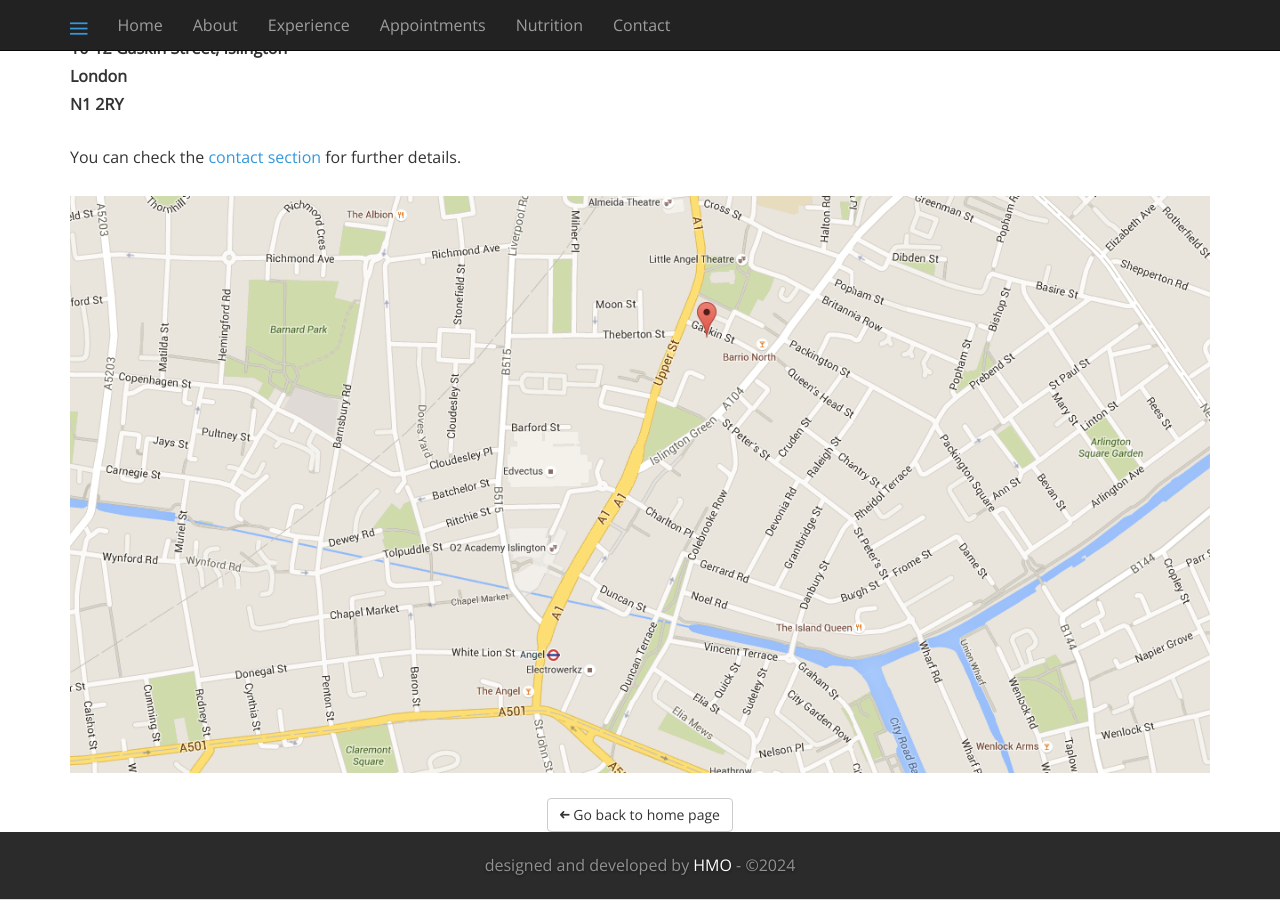
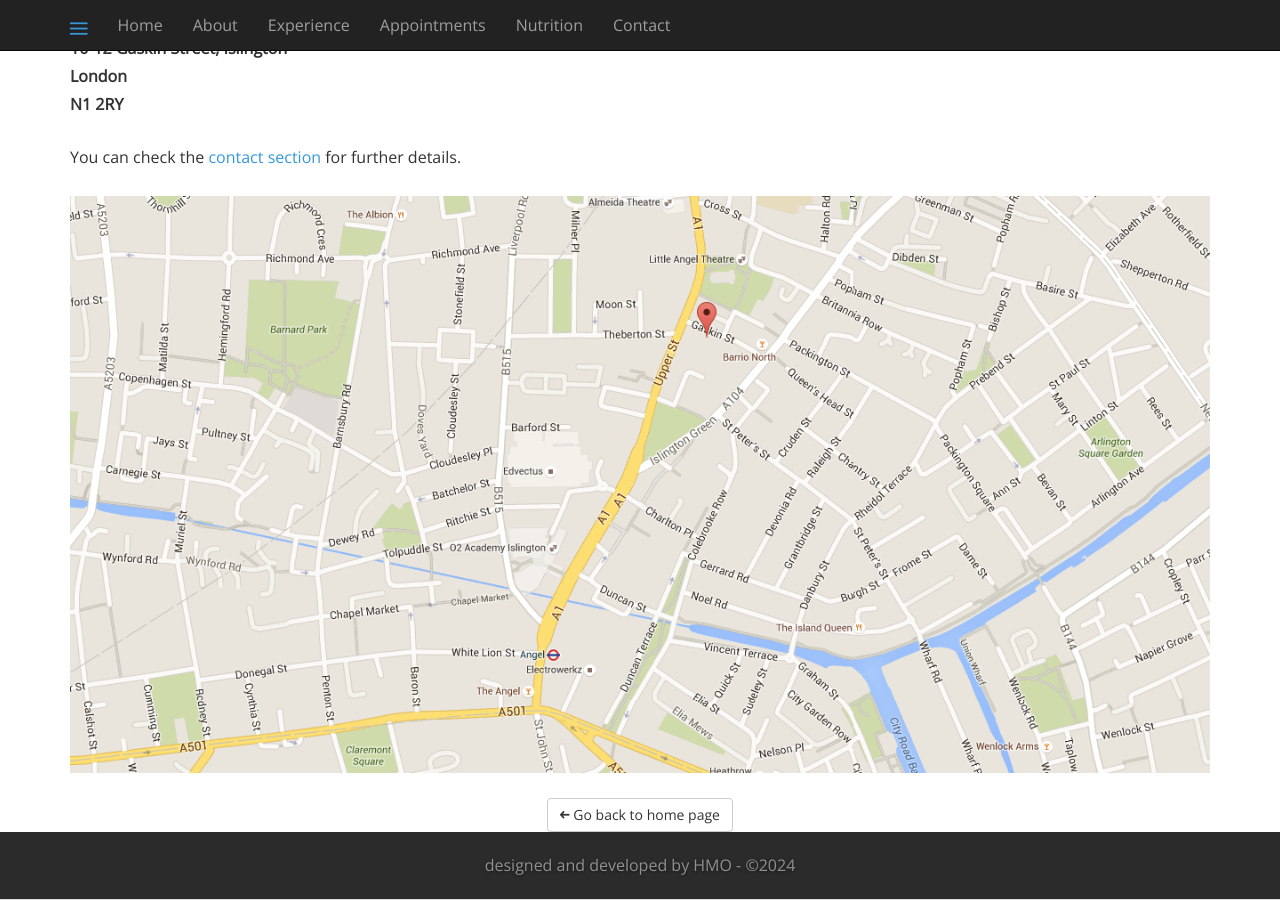
Before and after one commit to huseyinozyilmaz/drnurdan.com, a Jekyll site: the page built from _posts/2015-10-06-new-address.md, in a window 1280 px wide and 900 px high, scrolled down 754 px. Built offline with Jekyll 4.4.1, drawn with Linux system fonts in a browser that asks for light colours; part of the change alters nothing that is shown.

```diff
--- a/_includes/footer.html
+++ b/_includes/footer.html
@@ -1,5 +1,5 @@
 <div id="footerwrap">
     <div class="container">
-        <h5>designed and developed by <a href="https://huseyin.org">HMO</a> - &copy;{{ 'now' | date: "%Y" }}</h5>
+        <h5>designed and developed by HMO - &copy;{{ 'now' | date: "%Y" }}</h5>
     </div>
 </div>
```
Also changed, not shown: Gemfile.lock.
